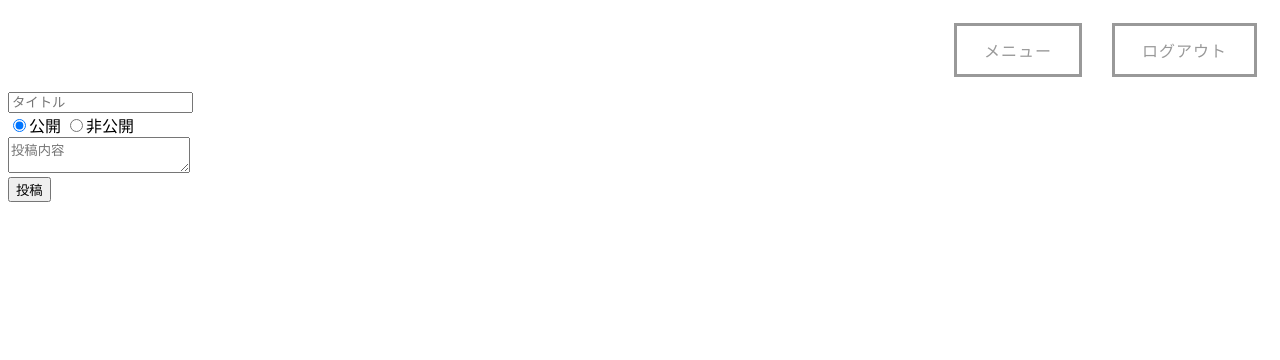
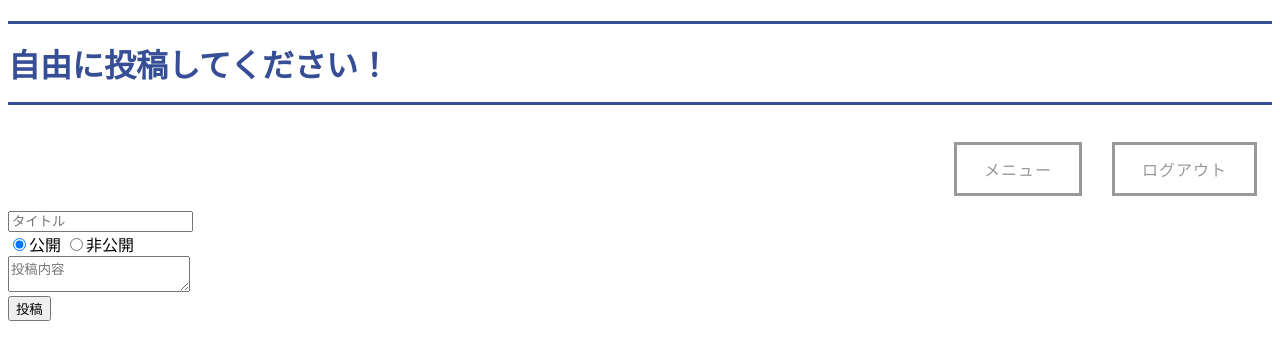
Before and after one commit to tyson0723/Igroup, a PHP site: page /toukou.php in a window 1280 px wide. Shown: the top 360 px of the page. Run offline with PHP 8.4, Linux system fonts and the light colour scheme.

Commit message:
cssssssssssss

```diff
--- a/toukou.css
+++ b/toukou.css
@@ -84,3 +84,10 @@
     border-radius: 50%;
     text-align: center;
   }
+
+  h1 {
+    color: #364e96;/*文字色*/
+    padding: 0.5em 0;/*上下の余白*/
+    border-top: solid 3px #364e96;/*上線*/
+    border-bottom: solid 3px #364e96;/*下線*/
+  }
--- a/toukou.php
+++ b/toukou.php
@@ -5,6 +5,7 @@
         <link rel="stylesheet" href="./toukou.css">
     </head>
 <body>
+    <h1>自由に投稿してください！</h1>
 <div style="text-align: right" class="container">
     <a class="btn btn-border-1" href="menu.php">メニュー</a>
     <a class="btn btn-border-1" href="index.php">ログアウト</a>
```
